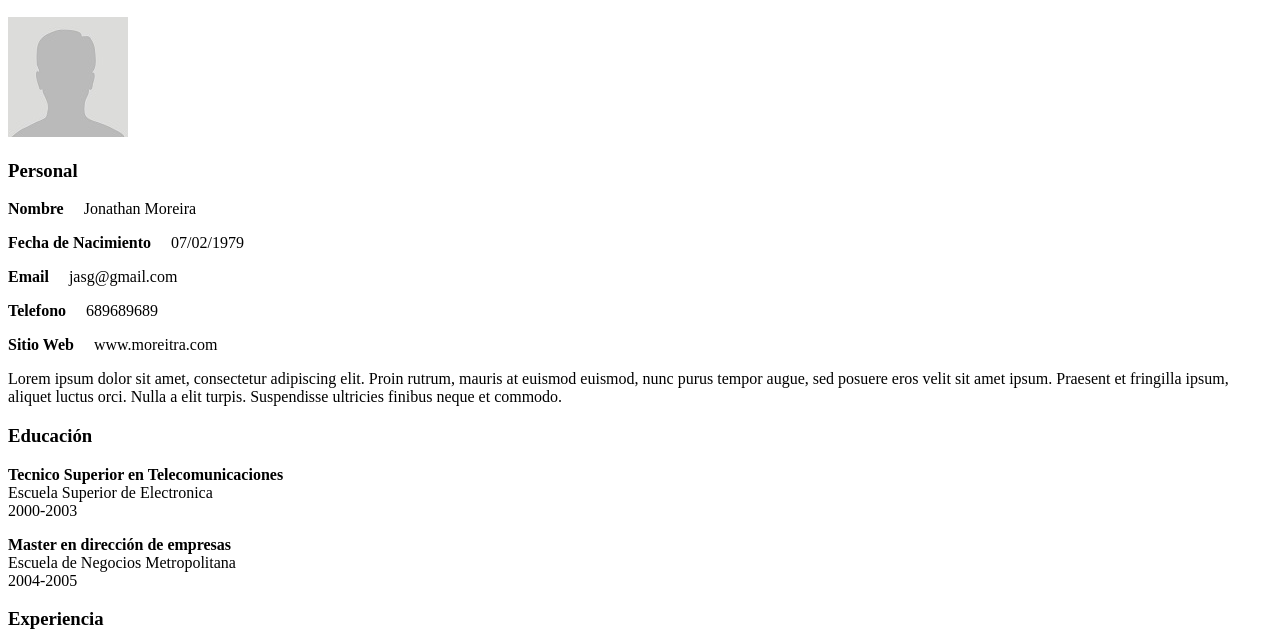
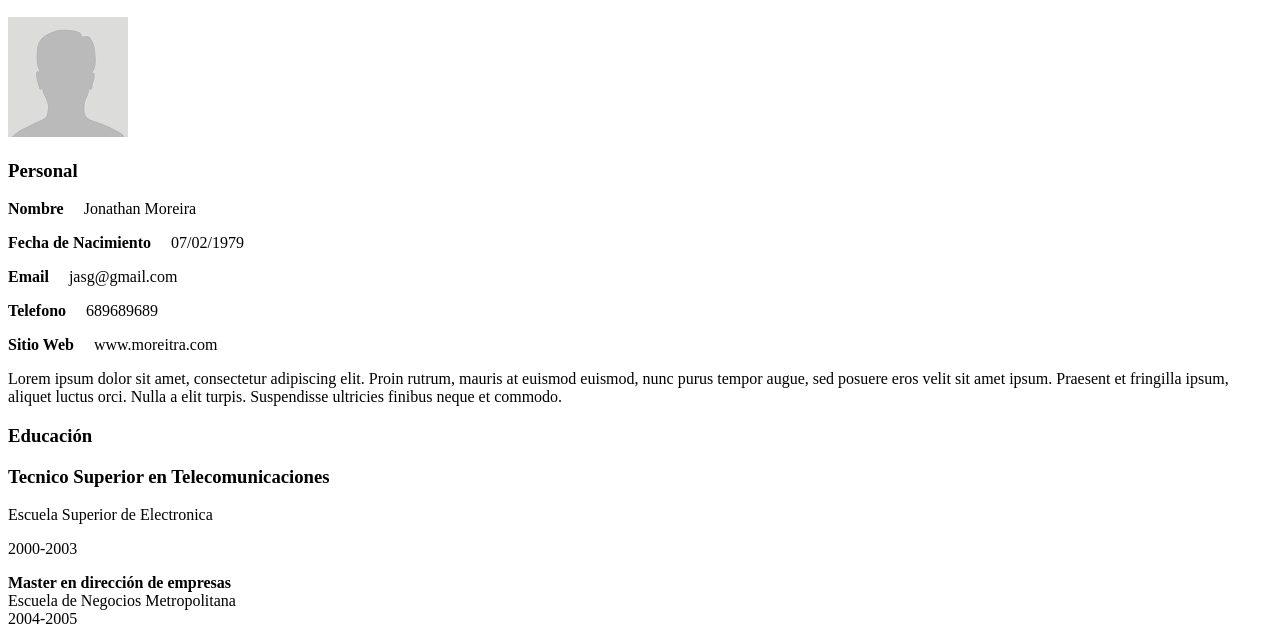
Before and after one commit to carloselio19971/reto02, a plain HTML site: page index.html in a window 1280 px wide. Shown: the part 110-754 px from the top of the page. Drawn offline with Linux system fonts and the light colour scheme.

Commit message:
Revision final Reto 02

```diff
--- a/index.html
+++ b/index.html
@@ -34,8 +34,8 @@
         <section>
             <h3>Educación</h3>
             <article>
-                <p><b>Tecnico Superior en Telecomunicaciones </b><br>
-                Escuela Superior de Electronica<br>
+                <b><h3>Tecnico Superior en Telecomunicaciones</h3></b>
+                <p>Escuela Superior de Electronica<br></p>
                 2000-2003
                 </p>
             </article>
```
Also changed, not shown: catalogo.html (+3 -4 lines), ensayo.html (+1 -4 lines).
